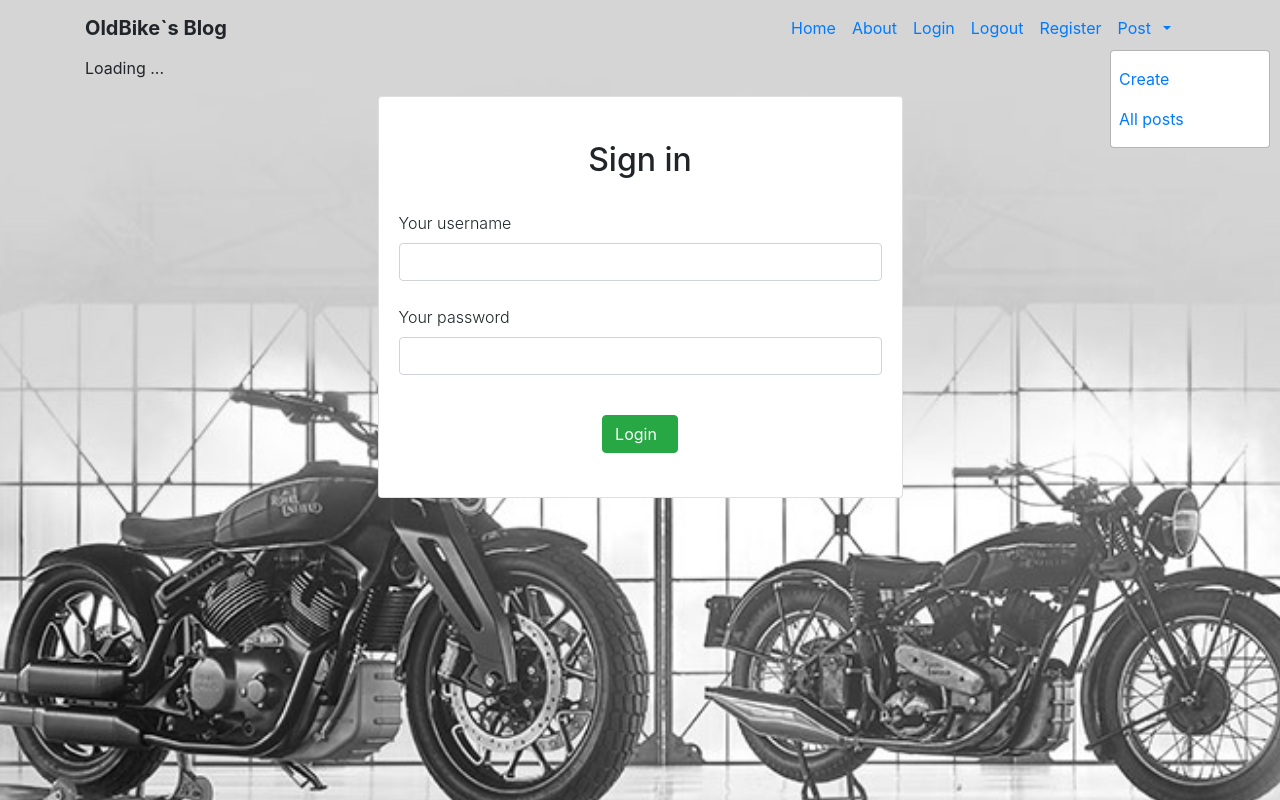
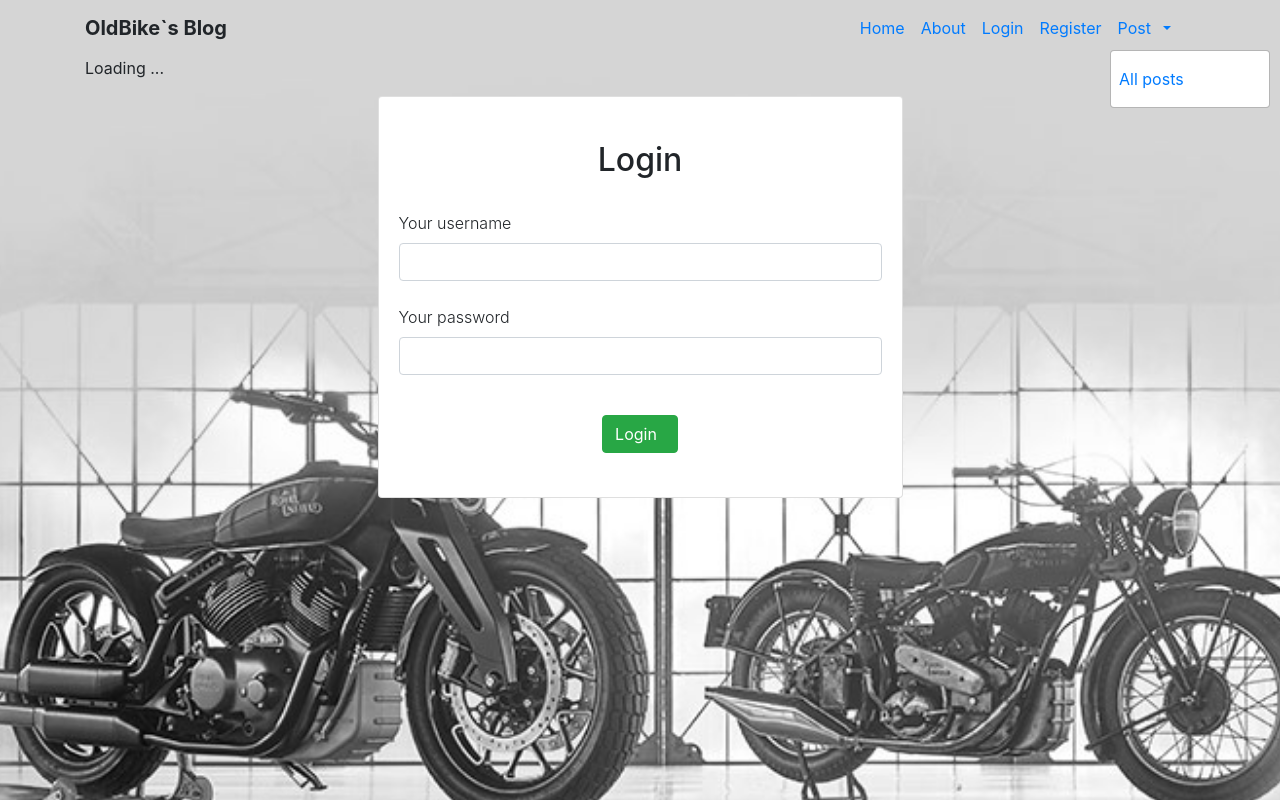
Before and after one commit to dydimitrov/OldBikes-Blog, a React (Create React App) app: page /login in a window 1280 px wide. Both pictures are taken after a click on the element "Post". Shown: the top 800 px of the page. Built offline with nearby package versions, Linux system fonts and the light colour scheme.

Commit message:
fixed menu for logged and not logged users

```diff
--- a/src/App.js
+++ b/src/App.js
@@ -15,8 +15,12 @@ import Logout from "./components/user/logout";
 import $ from 'jquery';
 
 class App extends Component {
-    constructor(props){
-        super(props)
+    constructor(props) {
+        super(props);
+        this.state = {
+            username: sessionStorage.getItem("username"),
+            userId: sessionStorage.getItem("userId")
+        };
     }
     render() {
         return (
@@ -26,7 +30,7 @@ class App extends Component {
                     href='https://cdnjs.cloudflare.com/ajax/libs/twitter-bootstrap/4.1.3/css/bootstrap.min.css'
                 />
                 <MDBContainer flex>
-                    <NavBar/>
+                    <NavBar username = {this.state.username}/>
                     <div id="loadingBox">Loading ...</div>
                     <div id="infoBox">Info</div>
                     <div id="errorBox">Error</div>
@@ -63,8 +67,8 @@ class App extends Component {
         this.showHome();
     }
 
-    showHome(){
-        return  <Redirect to='/' />
+    showHome= () => {
+        return <Redirect to='/' />
     }
     handleAjaxError(event, response) {
         let errorMsg = JSON.stringify(response);
@@ -80,7 +84,7 @@ class App extends Component {
 
         function loginSuccess(userInfo) {
             this.saveAuthInSession(userInfo);
-
+            this.showHome();
             this.showInfo("Login successful.");
         }
     }
@@ -90,7 +94,7 @@ class App extends Component {
 
         function registerSuccess(userInfo) {
             this.saveAuthInSession(userInfo);
-
+            this.showHome();
             this.showInfo("User registration successful.");
         }
     }
--- a/src/components/navigation/navBar.js
+++ b/src/components/navigation/navBar.js
@@ -16,6 +16,7 @@ class NavbarPage extends Component {
 
     render() {
         let username = this.props.username;
+        let isLoggedIn = username == null ? false : true;
         return (
             <MDBNavbar className="navbar-nav " expand="md">
                 <MDBNavbarBrand>
@@ -30,23 +31,38 @@ class NavbarPage extends Component {
                         <MDBNavItem>
                             <MDBNavLink to="/about">About</MDBNavLink>
                         </MDBNavItem>
+                        {
+                            isLoggedIn ? (
+                                <MDBNavItem>
+                                    < MDBNavLink to="/logout">Logout</MDBNavLink>
+                                </MDBNavItem>
+                            ) : (<>
                                     <MDBNavItem>
                                         <MDBNavLink to="/login">Login</MDBNavLink>
-                        </MDBNavItem>
-                        < MDBNavItem >
-                        < MDBNavLink to="/logout">Logout</MDBNavLink>
                                     </MDBNavItem>
                                     <MDBNavItem>
                                         <MDBNavLink to="/register">Register</MDBNavLink>
                                     </MDBNavItem>
+                                </>
+                            )
+                        }
                         <MDBNavItem>
                             <MDBDropdown>
                                 <MDBDropdownToggle nav caret>
                                     <span className="mr-2">Post</span>
                                 </MDBDropdownToggle>
                                 <MDBDropdownMenu>
+                                    {
+                                        isLoggedIn ? (
+                                            <>
                                                 <MDBNavLink to="/post/create">Create</MDBNavLink>
-                        <MDBNavLink to="/post/all">All posts</MDBNavLink>
+                                                <MDBNavLink to="/post/all"> All posts</MDBNavLink>
+                                            </>
+                                        ):(
+                                            <MDBNavLink to="/post/all"> All posts</MDBNavLink>
+                                        )
+                                    }
+
                                 </MDBDropdownMenu>
                             </MDBDropdown>
                         </MDBNavItem>
--- a/src/components/user/login.js
+++ b/src/components/user/login.js
@@ -24,7 +24,7 @@ class Register extends Component {
                             <MDBCard>
                                 <MDBCardBody>
                                     <form onSubmit={this.handleSubmit.bind(this)}>
-                                        <p className="h2 text-center py-4">Sign in</p>
+                                        <p className="h2 text-center py-4">Login</p>
                                         <label
                                             htmlFor="defaultFormCardNameEx"
                                             className="grey-text font-weight-light"
```
Lines whose indentation alone changed are shown as unchanged.
